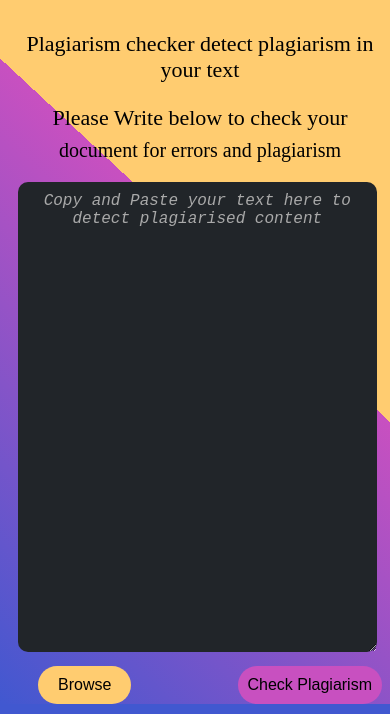
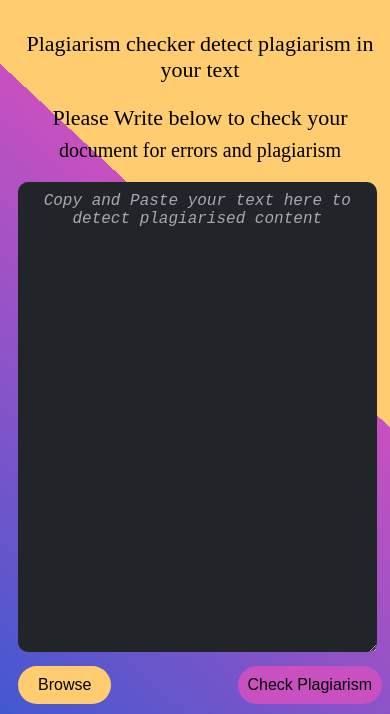
Before and after one commit to DipeshShrestha123/Plagiarism-Checker, a plain HTML site: page index.html in a window 390 px wide. Shown: the part 336-1050 px from the top of the page. Drawn offline with Linux system fonts and the light colour scheme.

Commit message:
Update style.css

```diff
--- a/style.css
+++ b/style.css
@@ -216,8 +216,10 @@ border: none;
   .pr{
     font-size: 22px;
   }
-  .btn{
+   .btn{
     padding: 10px 20px;
+    margin-bottom: 10px;
+    margin-left: 0;
   }
   .btn2{
     margin-right: 0px;
```
